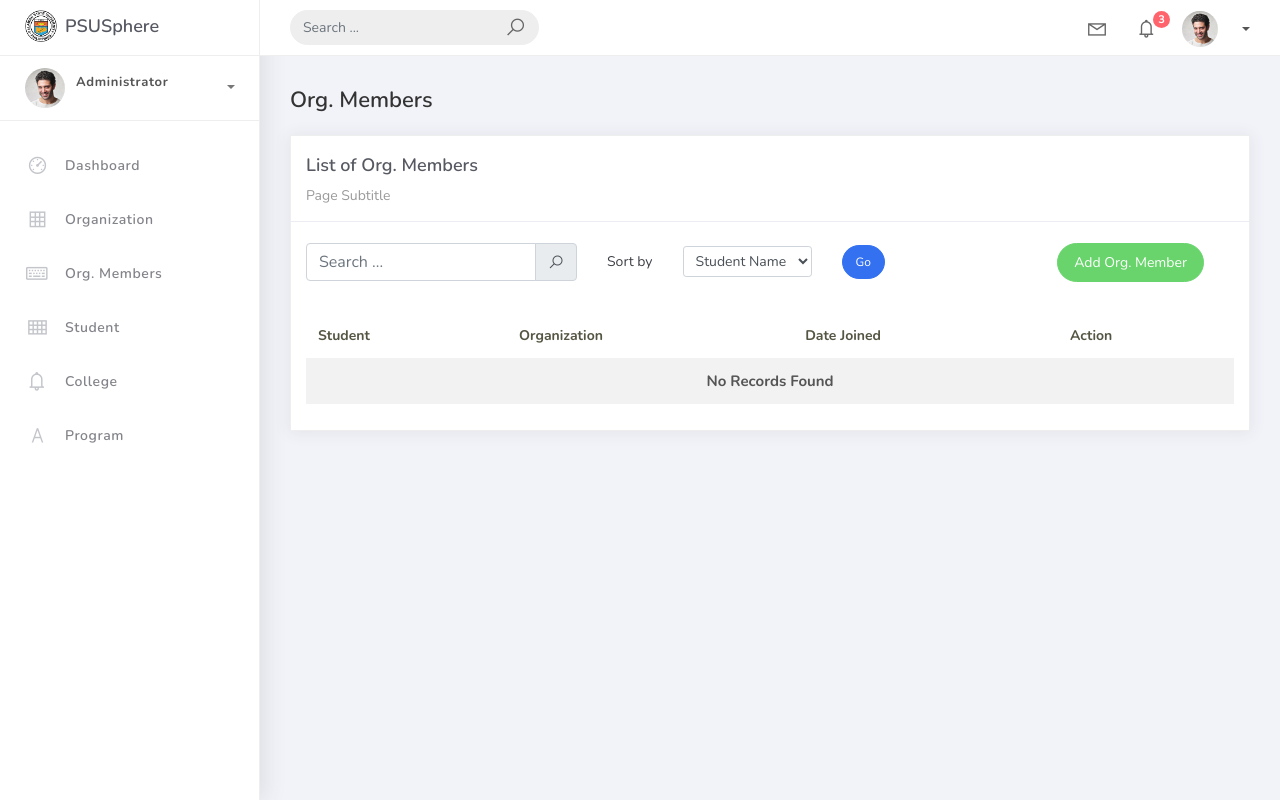
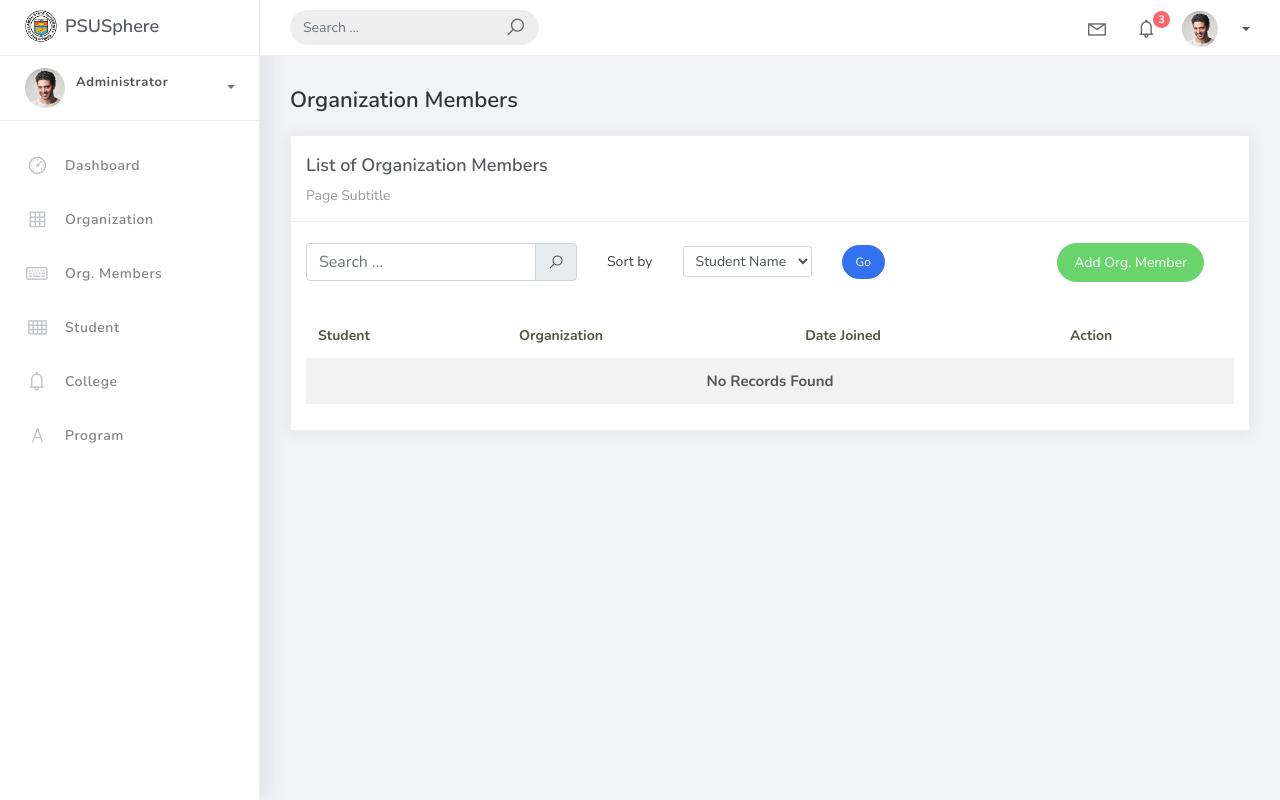
Before and after one commit to snyb1010/PSUSphere, a Django app: page /orgmember_list in a window 1280 px wide. Run offline with Django 5.2, Linux system fonts and the light colour scheme; some libraries are stand-ins or nearby versions.

Commit message:
feat: update org and orgmember templates

```diff
--- a/projectsite/templates/org_list.html
+++ b/projectsite/templates/org_list.html
@@ -1,7 +1,7 @@
 {% extends 'base.html' %} {% load static %} {% block content %}
 <div class="content">
     <div class="container-fluid">
-        <h4 class="page-title">Home</h4>
+        <h4 class="page-title">Organizations</h4>
         <div class="row">
             <div class="col-md-12">
                 <div class="card">
--- a/projectsite/templates/orgmember_form.html
+++ b/projectsite/templates/orgmember_form.html
@@ -1,7 +1,7 @@
 {% extends 'base.html' %} {% load static %} {% block content %}
 <div class="content">
     <div class="container-fluid">
-        <h4 class="page-title">Org. Members</h4>
+        <h4 class="page-title">Organization Members</h4>
         <div class="row">
             <div class="col-md-12">
                 <div class="card">
--- a/projectsite/templates/orgmember_list.html
+++ b/projectsite/templates/orgmember_list.html
@@ -1,12 +1,12 @@
 {% extends 'base.html' %} {% load static %} {% block content %}
 <div class="content">
     <div class="container-fluid">
-        <h4 class="page-title">Org. Members</h4>
+        <h4 class="page-title">Organization Members</h4>
         <div class="row">
             <div class="col-md-12">
                 <div class="card">
                     <div class="card-header">
-                        <div class="card-title">List of Org. Members</div>
+                        <div class="card-title">List of Organization Members</div>
                         <div class="card-category">Page Subtitle</div>
                     </div>
                     <br />
```
